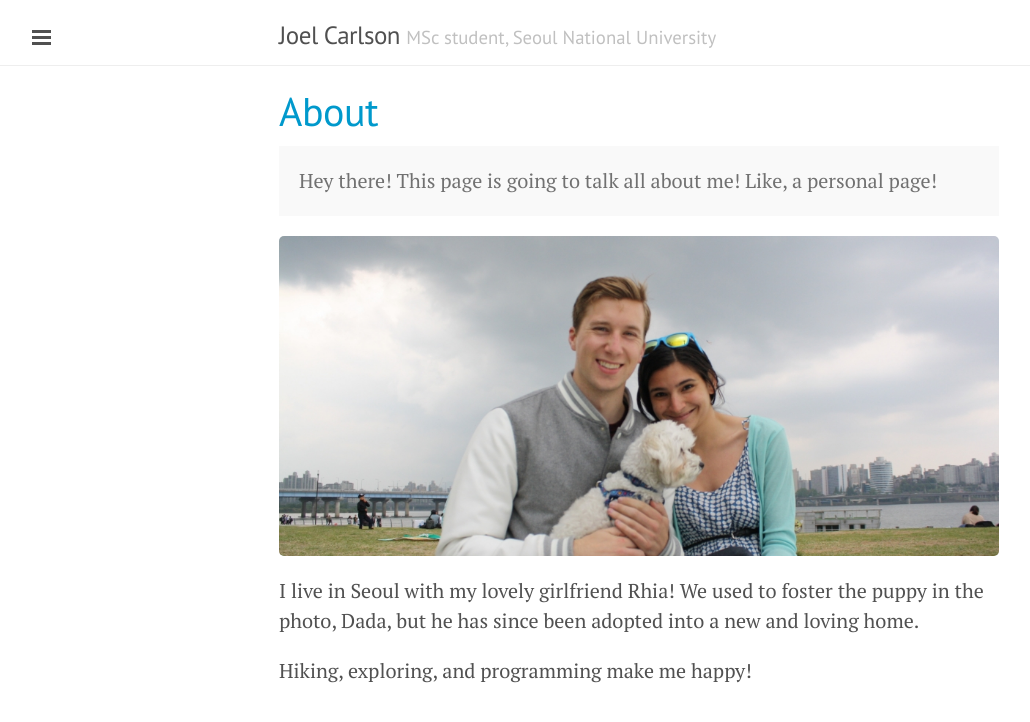
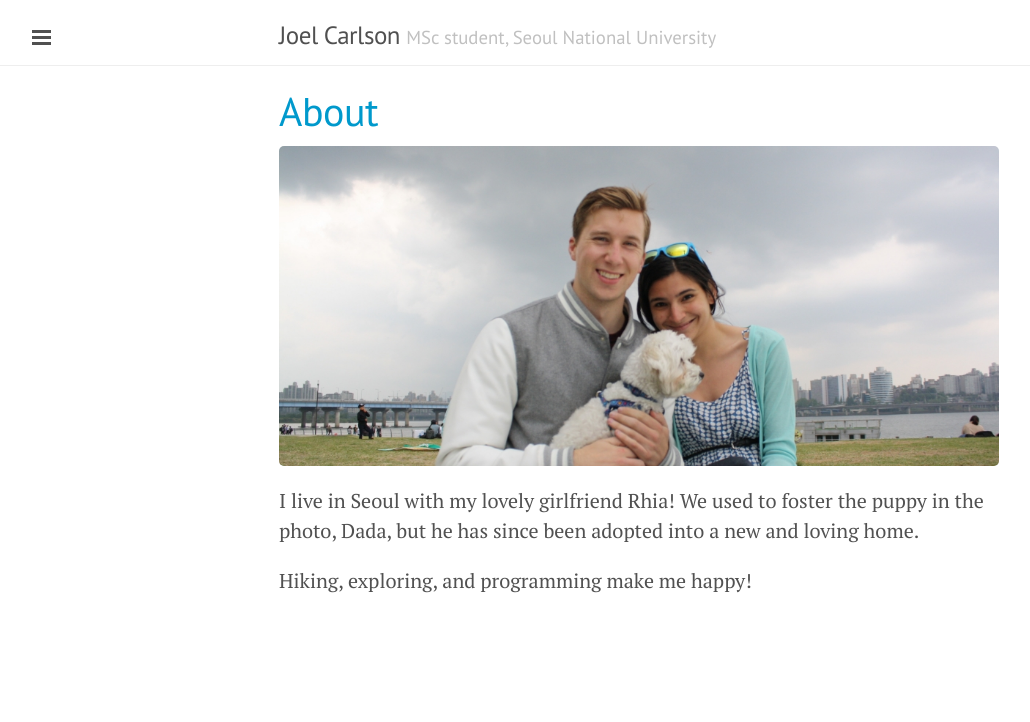
Before and after one commit to joelcarlson/joelcarlson.github.io, a Jekyll site: the page built from about.md, in a window 1280 px wide. Shown: the top 722 px of the page, without its empty margins (1-1031 px from the left). Built offline with Jekyll 4.4.1, drawn with Linux system fonts in a browser that asks for light colours; Markdown is read by kramdown in place of the engine named in the settings.

Commit message:
Update about.md

```diff
--- a/about.md
+++ b/about.md
@@ -2,9 +2,6 @@
 layout: page
 title: About
 ---
-<p class="message">
-  Hey there! This page is going to talk all about me! Like, a personal page!
-</p>
 
 <div>
   <img src="/figs/RhiaDada.jpg" alt="Woohoo!" title="Very Cute" width="750px"/>
```
